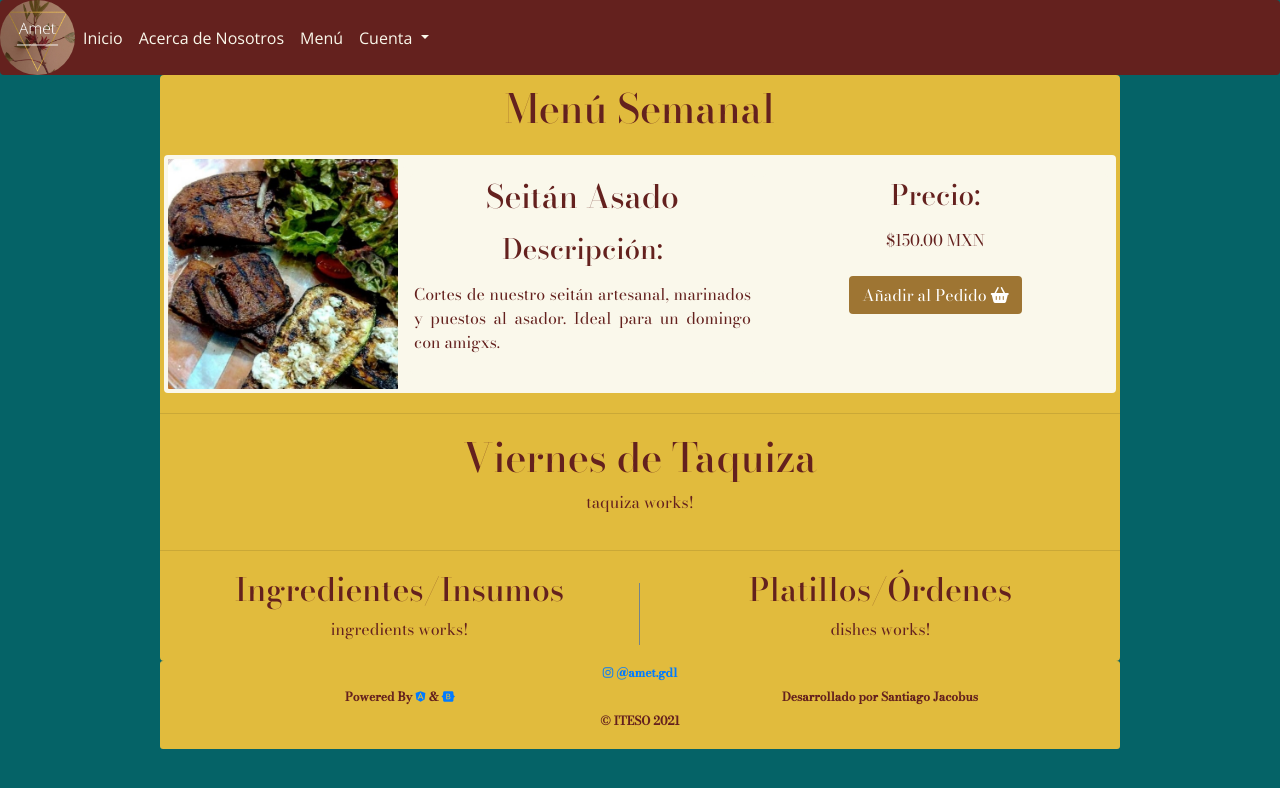
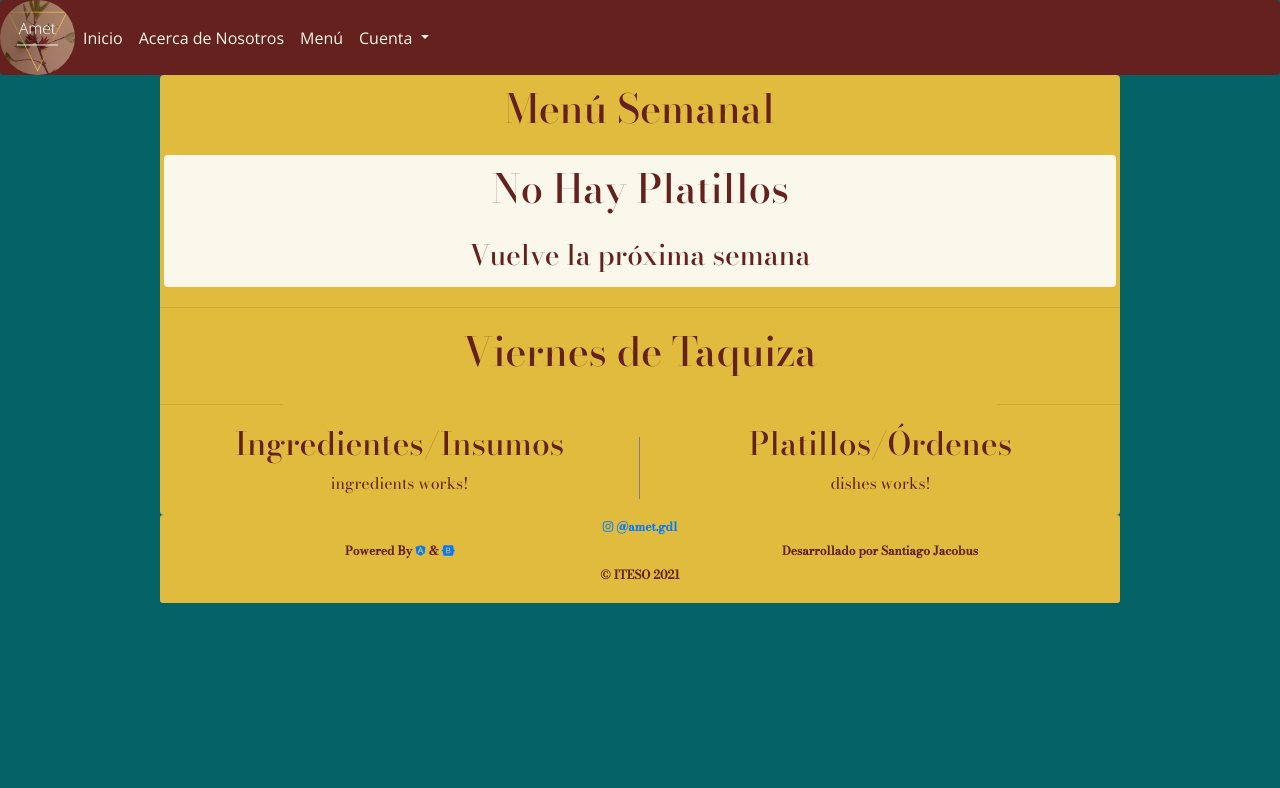
Before and after one commit to sjacobust/ProyectoPAE2021, an Angular app in the folder frontend/: page /products in a window 1280 px wide. Shown: the top 788 px of the page. Built offline with nearby package versions, Linux system fonts and the light colour scheme.

Commit message:
Changed NotFound to Common, added 'Next week dish' to menu

```diff
--- a/frontend/src/app/app-routing.module.ts
+++ b/frontend/src/app/app-routing.module.ts
@@ -4,7 +4,7 @@ import { AppComponent } from './app.component';
 import { AboutUsComponent } from './components/about-us/about-us.component';
 import { HomeComponent } from './components/home/home.component';
 import { LoginComponent } from './components/login/login.component';
-import { NotFoundComponent } from './components/not-found/not-found.component';
+import { NotFoundComponent } from './common/components/not-found/not-found.component';
 import { ProductsComponent } from './components/products/products.component';
 import { RegisterComponent } from './components/register/register.component';
 
--- a/frontend/src/app/app.module.ts
+++ b/frontend/src/app/app.module.ts
@@ -5,7 +5,7 @@ import { AppRoutingModule } from './app-routing.module';
 import { AppComponent } from './app.component';
 import { LoginComponent } from './components/login/login.component';
 import { RegisterComponent } from './components/register/register.component';
-import { NotFoundComponent } from './components/not-found/not-found.component';
+import { NotFoundComponent } from './common/components/not-found/not-found.component';
 import { AboutUsComponent } from './components/about-us/about-us.component';
 import { HeaderComponent } from './common/components/header/header.component';
 import { HomeComponent } from './components/home/home.component';
--- a/frontend/src/app/common/components/taquiza/taquiza.component.html
+++ b/frontend/src/app/common/components/taquiza/taquiza.component.html
@@ -1 +1,3 @@
-<p>taquiza works!</p>
+<div class="grid">
+
+</div>
--- a/frontend/src/app/components/menu/menu.component.html
+++ b/frontend/src/app/components/menu/menu.component.html
@@ -1,41 +1,44 @@
-<div class="grid flex-grid">
+<div class="grid" *ngIf='menu.length > 0 else noMenu'>
   <div class="grid-row">
-    <img src="{{menu.img}}" alt="Foto del Platillo" class="col-d-3 col-t-3 col-m-6">
-    <div class="col-d-9 col-t-6 col-m-12 grid block-grid">
-      <div class="grid-row">
-        <div class="col-d-6 col-m-12">
+    <div class="col-s-9 col-d-12 col-l-12 col-t-12 col-m-12">
       <div class="grid">
         <div class="grid-row">
-              <div class="col-d-12">
-                <h2>{{menu.dish}}</h2>
+          <img src="{{menu[week].img}}" alt="Foto del Platillo" class="col-s-3 col-d-3 col-t-3 col-m-6">
+          <div class="col-s-9 col-d-9 col-t-6 col-m-12 grid">
+            <div class="grid-row">
+              <div class="col-s-6 col-d-6 col-m-12">
+                <div class="grid">
+                  <div class="grid-row">
+                    <div class="col-s-12 col-d-12">
+                      <h2>{{menu[week].dish}}</h2>
                     </div>
                   </div>
                   <div class="grid-row">
-              <div class="col-d-12">
+                    <div class="col-s-12 col-d-12">
                       <h3>Descripción:</h3>
                     </div>
                   </div>
                   <div class="grid-row">
-              <div class="col-d-12">
-                <p>{{menu.description}}</p>
+                    <div class="col-s-12 col-d-12">
+                      <p>{{menu[week].description}}</p>
                     </div>
                   </div>
                 </div>
               </div>
-        <div class="col-d-6 col-m-12">
+              <div class="col-s-3 col-d-6 col-m-12">
                 <div class="grid">
                   <div class="grid-row">
-              <div class="col-d-12 col-t-12 col-m-12">
+                    <div class="col-s-12 col-d-12 col-t-12 col-m-12">
                       <h3>Precio:</h3>
                     </div>
                   </div>
                   <div class="grid-row">
-              <div class="col-d-12 col-t-12 col-m-12">
-                <p class="price">${{menu.price}}.00 MXN</p>
+                    <div class="col-s-12 col-d-12 col-t-12 col-m-12">
+                      <p class="price">${{menu[week].price}}.00 MXN</p>
                     </div>
                   </div>
                   <div class="grid-row">
-              <div class="col-d-12 col-t-12 col-m-12">
+                    <div class="col-s-12 col-d-12 col-t-12 col-m-12">
                       <button class="btn">Añadir al Pedido <i class="fas fa-shopping-basket"></i></button>
                     </div>
                   </div>
@@ -45,3 +48,51 @@
           </div>
         </div>
       </div>
+    </div>
+    <hr class="verticalHr">
+    <div class="col-s-3 next-week-grid" *ngIf="menu[week + 1] else noDish">
+      <div class="grid">
+        <div class="grid-row">
+          <div class="col-s-12">
+            <h3>Platillo de la siguiente semana:</h3>
+          </div>
+        </div>
+        <div class="grid-row">
+            <div class="col-s-12">
+              <h4>{{menu[week + 1].dish}}</h4>
+            </div>
+        </div>
+        <div class="grid-row">
+            <div class="col-s-12">
+              <p>{{menu[week + 1].description}}</p>
+            </div>
+        </div>
+      </div>
+    </div>
+  </div>
+</div>
+
+
+
+<ng-template #noDish>
+  <div class="col-s-3 grid next-week-grid">
+    <div class="grid">
+      <div class="grid-row">
+        <div class="col-d-12">
+          <h3>Sorpréndete la próxima semana</h3>
+        </div>
+      </div>
+    </div>
+    </div>
+</ng-template>
+
+<ng-template #noMenu>
+<div class="grid">
+  <div class="grid-row">
+    <h1 class="col-s-12 col-d-12 col-l-12 col-t-12 col-m-12 no-menu">No Hay Platillos</h1>
+  </div>
+  <div class="grid-row">
+    <h3 class="col-s-12 col-d-12 col-l-12 col-t-12 col-m-12 no-menu">Vuelve la próxima semana</h3>
+  </div>
+</div>
+</ng-template>
--- a/frontend/src/app/components/menu/menu.component.scss
+++ b/frontend/src/app/components/menu/menu.component.scss
@@ -28,6 +28,10 @@ img {
     width: 100%;
 }
 
+.no-menu {
+    text-align: center;
+}
+
 @each $device, $pixels in $devices {
     @media (max-width: $pixels) {
         @if $pixels > 480px {
@@ -39,5 +43,11 @@ img {
                 display: block;
             }
         }
+        @if $pixels >= 1200px {
+            .next-week-grid, .verticalHr {
+                display: none;
+            }
+        }
     }
+
 }
--- a/frontend/src/app/components/menu/menu.component.ts
+++ b/frontend/src/app/components/menu/menu.component.ts
@@ -8,16 +8,42 @@ import { Component, OnInit } from '@angular/core';
 export class MenuComponent implements OnInit {
 
 
-  menu:any = {
-    "dish": "Seitán Asado",
-    "description": "Cortes de nuestro seitán artesanal, marinados y puestos al asador. Ideal para un domingo con amigxs.",
-    "price": 150,
-    "img": "./assets/images/carne_asada.jpg"
-  };
+  week:number = 0;
+  menu:Array<any> = [];
 
-  constructor() { }
+  constructor() {
+    this.initiateMenu();
+  }
 
   ngOnInit(): void {
+
+    let date:Date = this.getTodaysDate();
+    this.week = this.getWeekOfMonth(date);
+    console.log(this.week);
+  }
+
+  getWeekOfMonth(date: Date) {
+    let adjustedDate: number = date.getDate() + date.getDay();
+    let prefixes: string[] = ['0', '1', '2', '3', '4', '5'];
+    return (parseInt(prefixes[0 | adjustedDate / 7]));
+  }
+
+  getTodaysDate() {
+    let date:Date = new Date();
+    let dd = String(date.getDate()).padStart(2, '0');
+    let mm = String(date.getMonth() + 1).padStart(2, '0');
+    let yyyy = date.getFullYear();
+    date = new Date(mm + '/' + dd + '/' + yyyy);
+    return date;
+  }
+
+  initiateMenu() {
+    let isMenuFilled = false
+    if (isMenuFilled) {
+
+    } else {
+      this.menu = []
+    }
   }
 
 }
--- a/frontend/src/app/components/products/products.component.html
+++ b/frontend/src/app/components/products/products.component.html
@@ -1,27 +1,27 @@
 <div class="grid">
     <div class="grid-row">
-        <h1 class="col-d-12">Menú Semanal</h1>
+        <h1 class="col-s-12 col-d-12">Menú Semanal</h1>
     </div>
     <div class="grid-row">
-        <div class="col-d-12">
+        <div class="col-s-12 col-d-12">
             <app-menu></app-menu>
         </div>
     </div>
     <hr>
     <div class="grid-row">
-        <div class="col-d-12">
+        <div class="col-s-12 col-d-12">
             <h1>Viernes de Taquiza</h1>
             <app-taquiza></app-taquiza>
         </div>
     </div>
     <hr>
     <div class="grid-row">
-        <div class="col-d-6 col-m-12 col-t-12">
+        <div class="col-s-6 col-d-6 col-m-12 col-t-12">
             <h2>Ingredientes/Insumos</h2>
             <app-ingredients></app-ingredients>
         </div>
         <hr class="verticalHr">
-        <div class="col-d-6 col-m-12 col-t-12">
+        <div class="col-s-6 col-d-6 col-m-12 col-t-12">
             <h2>Platillos/Órdenes</h2>
             <app-dishes></app-dishes>
         </div>
--- a/frontend/src/styles/sass/_grid.scss
+++ b/frontend/src/styles/sass/_grid.scss
@@ -26,10 +26,10 @@
 }
 
 @each $device, $pixels in $devices {
-    @if ($pixels >= 1200px) {
+    @if ($pixels == 1200px) {
         @media (min-width: $pixels) {
             @for $column from 1 through $max-columns {
-                .grid-row .col-#{$device}-#{$column}{
+                .grid-row .col-s-#{$column}{
                     width: getWidth($column, $max-columns);
                 }
             }
@@ -38,16 +38,16 @@
     @media (max-width: $pixels) {
         @if $pixels <= 768px {
             .grid {
-                width: 100%;
+                width: 100% !important;
             }
             .grid .grid-row {
-                display: block;
-                text-align: center;
+                display: block !important;
+                text-align: center !important;
             }
         }
         @for $column from 1 through $max-columns {
             .grid-row .col-#{$device}-#{$column}{
-                width: getWidth($column, $max-columns);
+                width: getWidth($column, $max-columns) !important;
             }
         }
     }
```
Also changed, not shown: frontend/src/app/common/components/not-found/not-found.component.html (renamed from frontend/src/app/components/not-found/not-found.component.html), frontend/src/app/common/components/not-found/not-found.component.scss (added), frontend/src/app/common/components/not-found/not-found.component.ts (renamed from frontend/src/app/components/not-found/not-found.component.ts), 1 other file (tests, documents, lock files or other folders). Lines whose indentation alone changed are shown as unchanged.
